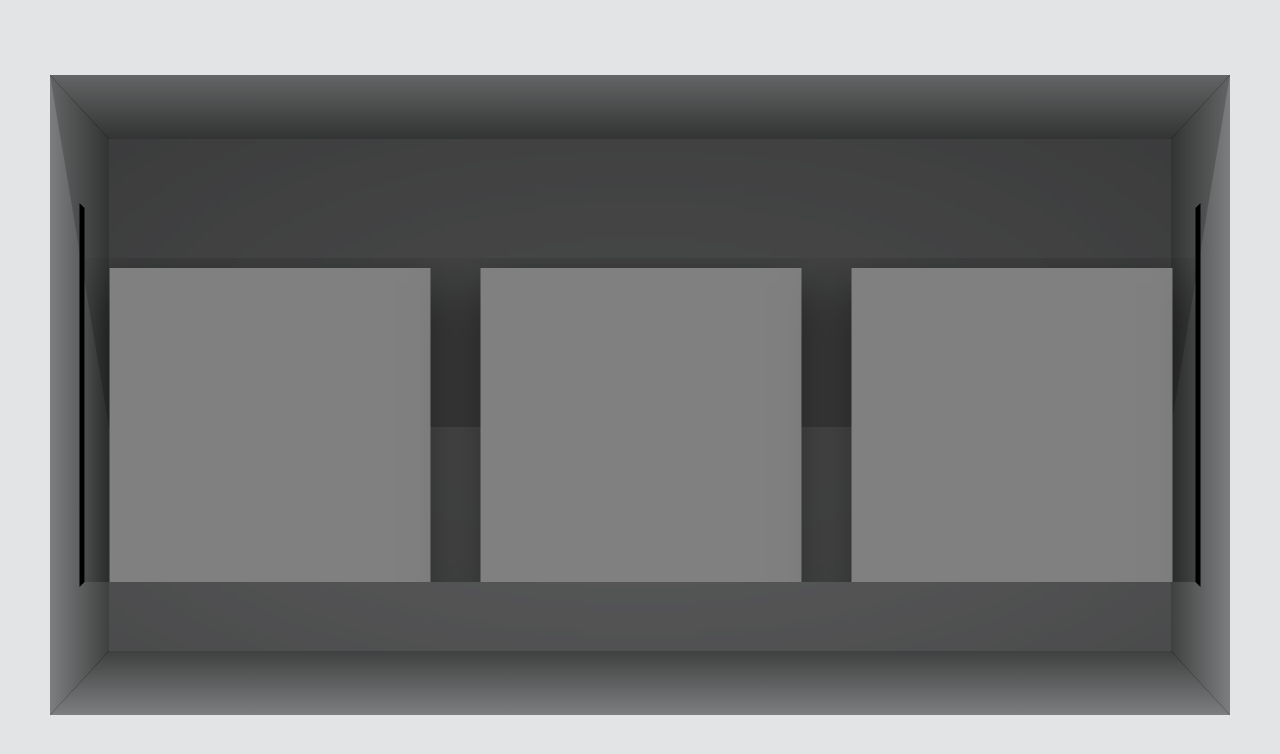
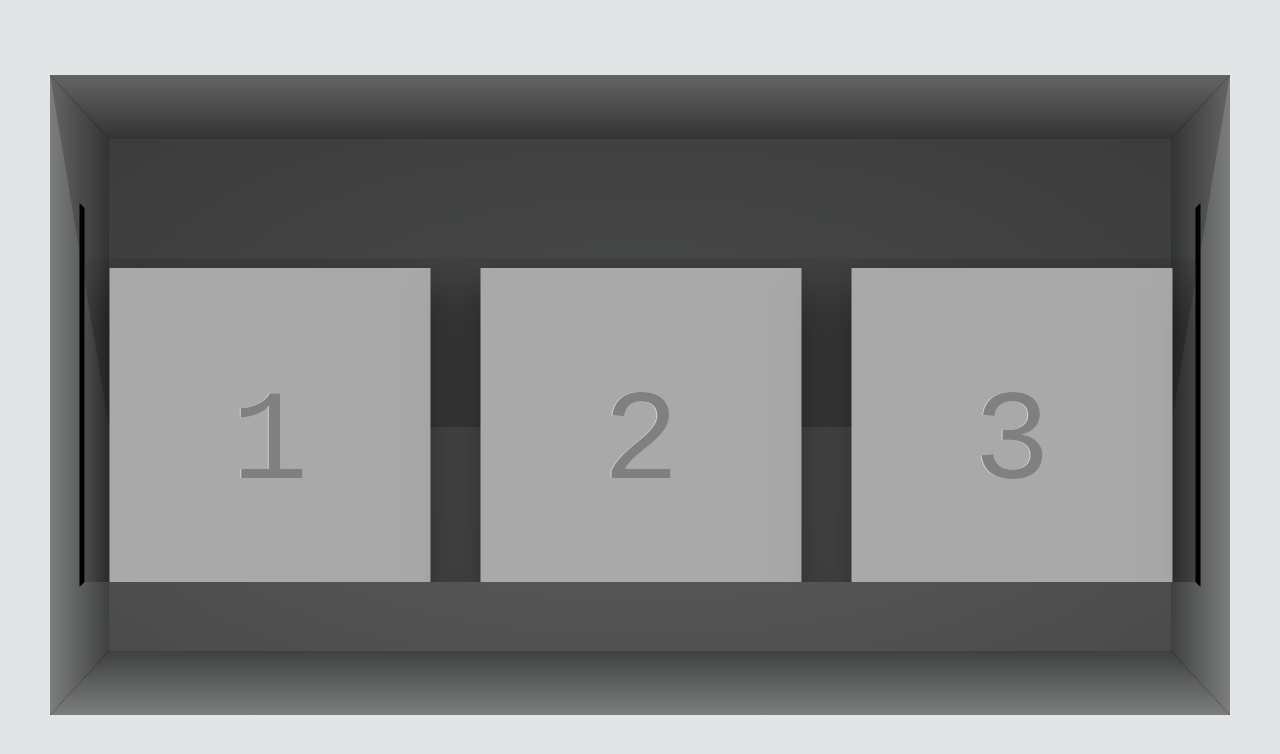
Before and after one commit to ned4ded/gallery, a plain HTML site: page index.html in a window 1280 px wide. Drawn offline with Linux system fonts and the light colour scheme.

Commit message:
adding placeholders to conveyor cards

```diff
--- a/index.html
+++ b/index.html
@@ -50,10 +50,10 @@
     </div>
     <div class="transporter">
       <div class="transporter__conveyor">
-        <div class="conveyor-card"></div>
-        <div class="conveyor-card"></div>
-        <div class="conveyor-card"></div>
-        <div class="conveyor-card"></div>
+        <div class="conveyor-card"><span>1</span></div>
+        <div class="conveyor-card"><span>2</span></div>
+        <div class="conveyor-card"><span>3</span></div>
+        <div class="conveyor-card"><span>4</span></div>
 
       </div>
     </div>
--- a/style/style.css
+++ b/style/style.css
@@ -79,10 +79,24 @@
   position: relative;
 }
 
+
 .conveyor-card {
+  position: relative;
   width: 450px;
   height: 350px;
-  background-color: grey;
+  background-color: darkgrey;
   box-shadow: 0 25px 50px 10px rgba(0, 0, 0, 0.5);
   margin: 10px 25px 65px;
 }
+
+.conveyor-card span {
+  display: block;
+  position: absolute;
+  top: 50%;
+  left: 50%;
+  transform: translate(-50%, -50%);
+  font-size: 128px;
+  font-family: monospace;
+  color: grey;
+  text-shadow: -1px 0 lightgrey;
+}
```
